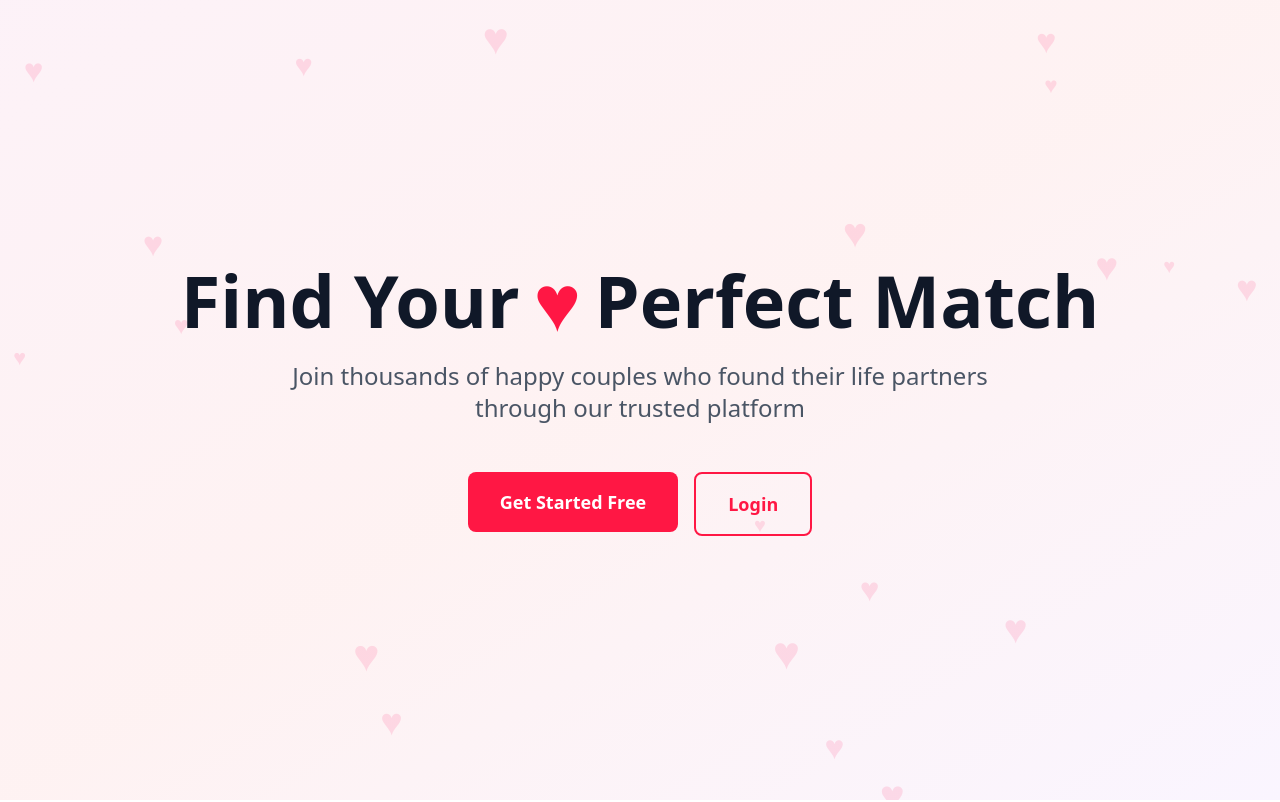
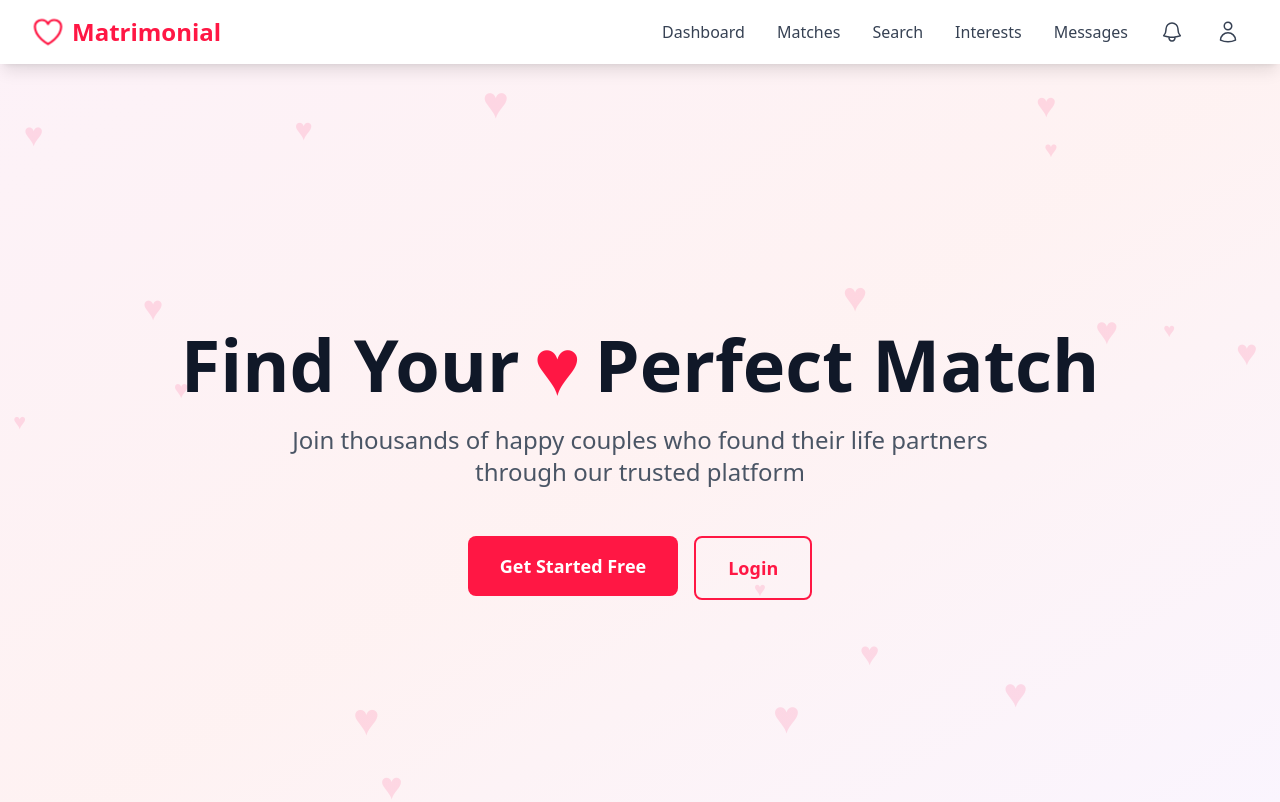
Before and after one commit to sanjeet8969/Matrimonial-mern-app, a React (Vite) app in the folder frontend/: page / in a window 1280 px wide. Shown: the top 802 px of the page. Built offline with nearby package versions, Linux system fonts and the light colour scheme; no server answers.

Commit message:
Update AppRoutes.jsx

```diff
--- a/frontend/src/routes/AppRoutes.jsx
+++ b/frontend/src/routes/AppRoutes.jsx
@@ -27,6 +27,7 @@ import Settings from '../pages/Settings';
 import AdminPanel from '../pages/AdminPanel';
 import NotFound from '../pages/NotFound';
 import PrivacyPolicy from '../pages/PrivacyPolicy';
+import Navbar from '../components/common/Navbar';
 
 const AppRoutes = () => {
   const { loading } = useAuth();
@@ -41,18 +42,20 @@ const AppRoutes = () => {
 
   return (
     <Routes>
-      {/* Public Routes */}
-      <Route path="/" element={<Home />} />
-      <Route path="/about" element={<About />} />
-      <Route path="/contact" element={<Contact />} />
+      {/* Public Routes - NO LOGIN REQUIRED */}
+      <Route path="/" element={<><Navbar /><Home /></>} />
+      <Route path="/about" element={<><Navbar /><About /></>} />
+      <Route path="/contact" element={<><Navbar /><Contact /></>} />
+      <Route path="/privacy-policy" element={<><Navbar /><PrivacyPolicy /></>} />
+
+      {/* Auth Routes */}
       <Route path="/login" element={<Login />} />
       <Route path="/register" element={<Register />} />
       <Route path="/verify-otp" element={<OTPVerification />} />
       <Route path="/forgot-password" element={<ForgotPassword />} />
       <Route path="/reset-password/:token" element={<ResetPassword />} />
-      <Route path="/privacy-policy" element={<PrivacyPolicy />} />
 
-      {/* Private Routes */}
+      {/* Private Routes - LOGIN REQUIRED */}
       <Route element={<PrivateRoute />}>
         <Route path="/dashboard" element={<Dashboard />} />
         <Route path="/profile/create" element={<ProfileCreation />} />
@@ -67,7 +70,7 @@ const AppRoutes = () => {
         <Route path="/settings" element={<Settings />} />
       </Route>
 
-      {/* Admin Routes - Use /* to match nested routes */}
+      {/* Admin Routes */}
       <Route element={<AdminRoute />}>
         <Route path="/admin/*" element={<AdminPanel />} />
       </Route>
```
